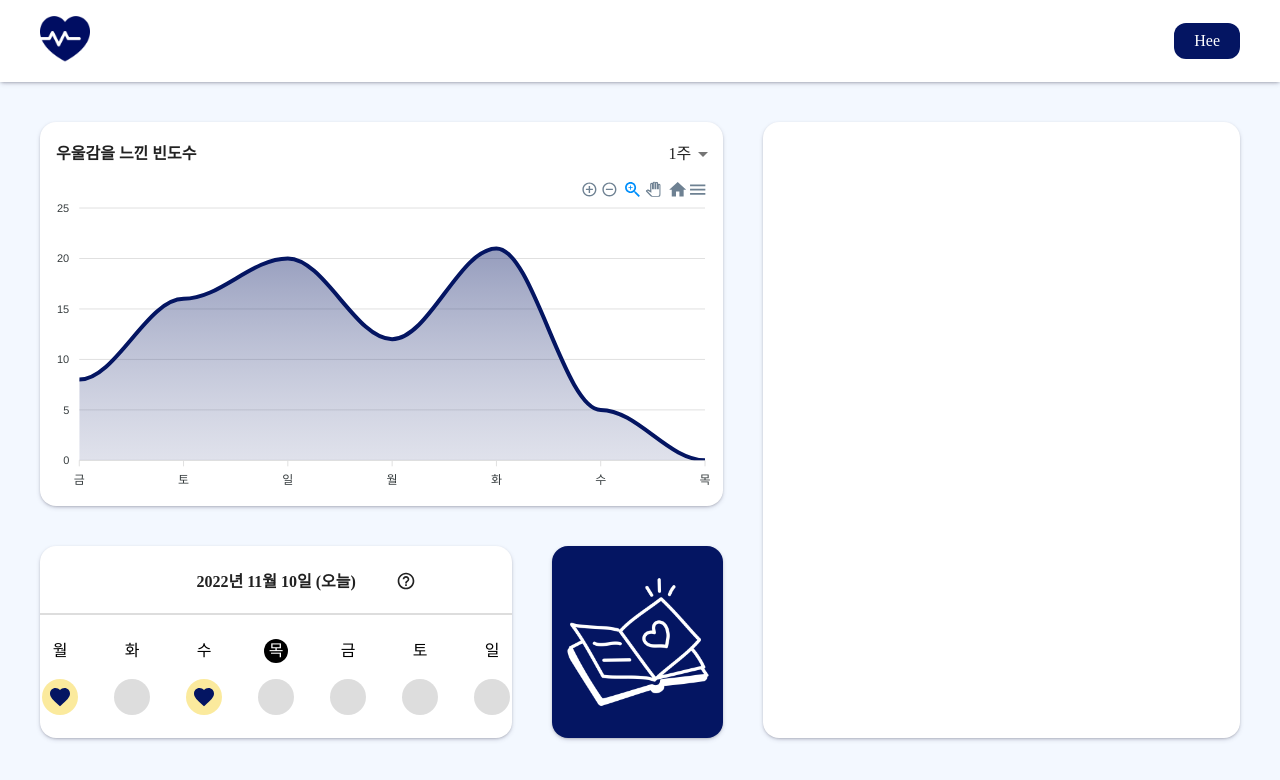
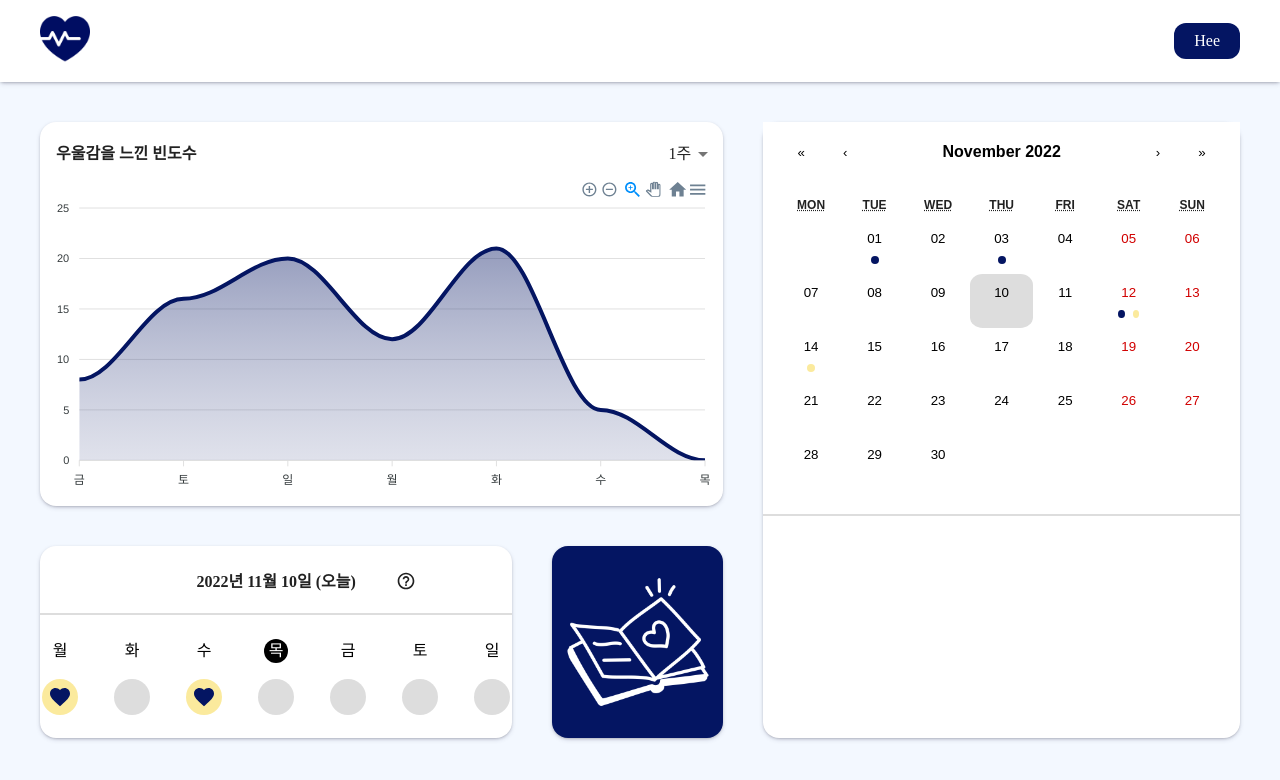
Before and after one commit to 0hee0/2022-HCI-Capstone, a React (Create React App) app in the folder comfort-fe/: page / in a window 1280 px wide. Shown: the top 780 px of the page. Built offline with nearby package versions, Linux system fonts and the light colour scheme; a web font is replaced by a local one.

Commit message:
feat: implement calendar ui

```diff
--- a/comfort-fe/package.json
+++ b/comfort-fe/package.json
@@ -12,8 +12,10 @@
     "@testing-library/react": "^13.4.0",
     "@testing-library/user-event": "^13.5.0",
     "apexcharts": "^3.36.3",
+    "moment": "^2.29.4",
     "react": "^18.2.0",
     "react-apexcharts": "^1.4.0",
+    "react-calendar": "^4.0.0",
     "react-dom": "^18.2.0",
     "react-scripts": "5.0.1",
     "web-vitals": "^2.1.4"
--- a/comfort-fe/src/components/Calendar.js
+++ /dev/null
@@ -1,11 +0,0 @@
-import React from 'react'
-
-function Calendar() {
-    return (
-        <div>
-
-        </div>
-    )
-}
-
-export default Calendar
--- /dev/null
+++ b/comfort-fe/src/components/MonthlyCalendar.js
@@ -0,0 +1,140 @@
+import React, { useState, useEffect } from 'react';
+import { makeStyles } from '@mui/styles';
+import { Box, Typography, Stack } from '@mui/material';
+import Calendar from 'react-calendar';
+import 'react-calendar/dist/Calendar.css';
+import { dateToString } from '../utils/format';
+import moment from 'moment';
+import 'moment/locale/ko';
+
+
+function MonthlyCalendar(props) {
+    const classes = useStyles();
+    const [date, onChange] = useState(new Date());
+    const [diary, setDiary] = useState([]);
+    const [activity, setActivity] = useState([]);
+
+    useEffect(() => {
+        // TODO: API
+        /* TEST */
+        // GET diary
+        setDiary(["2022-11-01", "2022-11-03", "2022-11-12"]);   // mockup data
+        // GET activity
+        setActivity(["2022-11-12", "2022-11-14"]);              // mockup data
+    }, [])
+
+    return (
+        <Box width="100%">
+            <Calendar
+                className={`${classes.calendar}`}
+                onChange={onChange}
+                value={date}
+                formatDay={(locale, date) => moment(date).format("DD")}
+                showNeighboringMonth={false}        // 이전, 이후 달의 날짜는 보이지 않도록 설정
+                tileContent={({ date, view }) => {  // 날짜 타일에 컨텐츠 추가하기 (html 태그)
+                    // 추가할 html 태그를 변수 초기화
+                    let html = [];
+                    html.push(<div className={classes.smallDot}></div>);
+                    // 현재 날짜가 날짜 배열에 있다면, dot div 추가
+                    if (diary.find((x) => x === moment(date).format("YYYY-MM-DD"))) {
+                        html.push(<div className={`${classes.smallDot} ${classes.diary}`}></div>);
+                    }
+                    if (activity.find((x) => x === moment(date).format("YYYY-MM-DD"))) {
+                        html.push(<div className={`${classes.smallDot} ${classes.activity}`}></div>);
+                    }
+                    html.push(<div className={classes.smallDot}></div>);
+                    return (
+                      <>
+                        <Stack direction="row" spacing={1} justifyContent="center" pt={1}>
+                            {html}
+                        </Stack>
+                      </>
+                    );
+                  }}
+            />
+            <hr style={{ width: "100%", border: "1px solid #dddddd", margin: "1rem 0" }} />
+            <Stack py={3} px={4} spacing={3}>
+                {diary.find((x) => x === moment(date).format("YYYY-MM-DD")) ? (
+                    <Stack direction="row" alignItems="center" spacing={2}>
+                        <Box className={`${classes.mediumDot} ${classes.diary}`} />
+                        <Typography onClick={props.getSavedDraft(dateToString(date, "-"))} sx={{ '&:hover': { cursor: "pointer" } }}>{dateToString(date)}에 작성한 일기</Typography>
+                    </Stack>
+                ) : null}
+                {activity.find((x) => x === moment(date).format("YYYY-MM-DD")) ? (
+                    <Stack direction="row" alignItems="center" spacing={2}>
+                        <Box className={`${classes.mediumDot} ${classes.activity}`} />
+                        <Typography>운동을 했어요 💗</Typography>
+                    </Stack>
+                ) : null}
+            </Stack>
+        </Box>
+    )
+}
+
+export default MonthlyCalendar
+
+const useStyles = makeStyles(theme => ({
+    calendar: {
+        width: "100%",
+        height: "100%",
+        border: "none",
+        padding: "0.5rem 1rem",
+        '& .react-calendar__navigation__label > span': {
+            fontSize: "1rem",
+            fontWeight: 700,
+        },
+        '& .react-calendar__tile--now': {
+            backgroundColor: "#DDDDDD",
+            color: "#000",
+            borderRadius: "20%"
+        },
+        '& .react-calendar__tile:enabled:hover .react-calendar__tile:enabled:focus .react-calendar__tile--active .react-calendar__tile--active:enabled:hover .react-calendar__tile--active:enabled:focus .react-calendar__tile--hover': {
+            backgroundColor: "#FAFA",
+            color: "#000",
+        },
+        // TODO: custom css
+        // '& .react-calendar__tile--active': {
+        //     backgroundColor: "#FAFA",
+        //     color: "#000",
+        // },
+        // '.react-calendar__tile--active:enabled:hover': {
+        //     backgroundColor: "#FAFA",
+        //     color: "#000",
+        // },
+        // '.react-calendar__tile--active:enabled:focus': {
+        //     backgroundColor: "#FAFA",
+        //     color: "#000",
+        // },
+        // '.react-calendar__tile--hover': {
+        //     backgroundColor: "#FAFA",
+        //     color: "#000",
+        // },
+        // '.react-calendar__tile:enabled:hover': {
+        //     backgroundColor: "#FAFA",
+        //     color: "#000",
+        // },
+        // 'react-calendar__tile:enabled:focus': {
+        //     backgroundColor: "#FAFA",
+        //     color: "#000",
+        // },
+
+    },
+    smallDot: {
+        height: "8px",
+        width: "8px",
+        borderRadius: "50%",
+        display: "flex",
+        margin: "0.5rem 0"
+    },
+    mediumDot: {
+        height: "16px",
+        width: "16px",
+        borderRadius: "50%",
+    },
+    activity: {
+        backgroundColor: theme.palette.accent.main,
+    },
+    diary: {
+        backgroundColor: theme.palette.primary.main,
+    },
+}))
--- a/comfort-fe/src/views/HomePage.js
+++ b/comfort-fe/src/views/HomePage.js
@@ -3,7 +3,7 @@ import { Box, Grid } from '@mui/material';
 import { makeStyles, styled } from '@mui/styles';
 import NavBar from '../components/Navbar';
 import Dashboard from '../components/Dashboard';
-import Calendar from '../components/Calendar';
+import MonthlyCalendar from '../components/MonthlyCalendar';
 import Checklist from '../components/Checklist';
 import Diary from '../components/Diary';
 import diaryIcon from '../assets/romantic-novel.png';
@@ -26,6 +26,12 @@ function HomePage() {
     const handleSubmit = (event) => {
         // TODO: POST draft
         handleOpen();
+    }
+
+    const getSavedDraft = (date) => (event) => {
+        setOpen(true);
+        // TODO: GET draft by date
+        setDraft("작성했던 일기입니다!");
     }
 
     return (
@@ -54,7 +60,7 @@ function HomePage() {
                 </Grid>
                 <Grid item xs={5}>
                     <ShadowBox height="38.5rem">
-                        <Calendar />
+                        <MonthlyCalendar getSavedDraft={getSavedDraft} />
                     </ShadowBox>
                 </Grid>
             </Grid>
```
Also changed, not shown: 1 other file (tests, documents, lock files or other folders).
